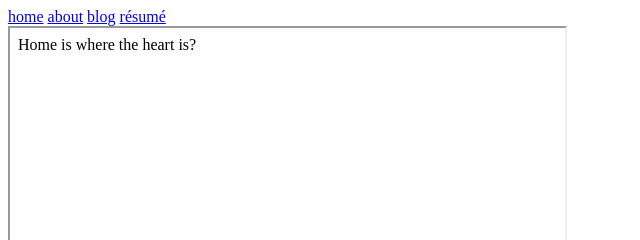
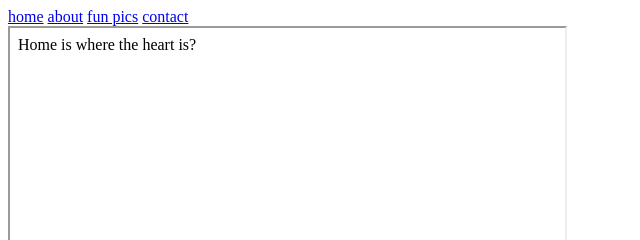
Before and after one commit to ahnesther/ahnesther.github.io, a plain HTML site: page index.html in a window 1280 px wide. Shown: the top 240 px of the page, 0-640 px from the left. Drawn offline with Linux system fonts and the light colour scheme.

Commit message:
nice update

```diff
--- a/index.html
+++ b/index.html
@@ -9,8 +9,8 @@
       <header>
 	  <a href="home.html" target="iframe">home</a>
           <a href="about_me.html" target="iframe">about</a>
-          <a href="contact_me.html" target="iframe">blog</a>
-	  <a href="contact_me.html" target="iframe">résumé</a>
+	  <a href="fun_pics.html" target="iframe">fun pics</a>
+	  <a href="contact_me.html" target="iframe">contact</a>
       </header>
       <iframe src="home.html" name="iframe" width = "555" height = "350">
          Sorry your browser does not support inline frames.
```
